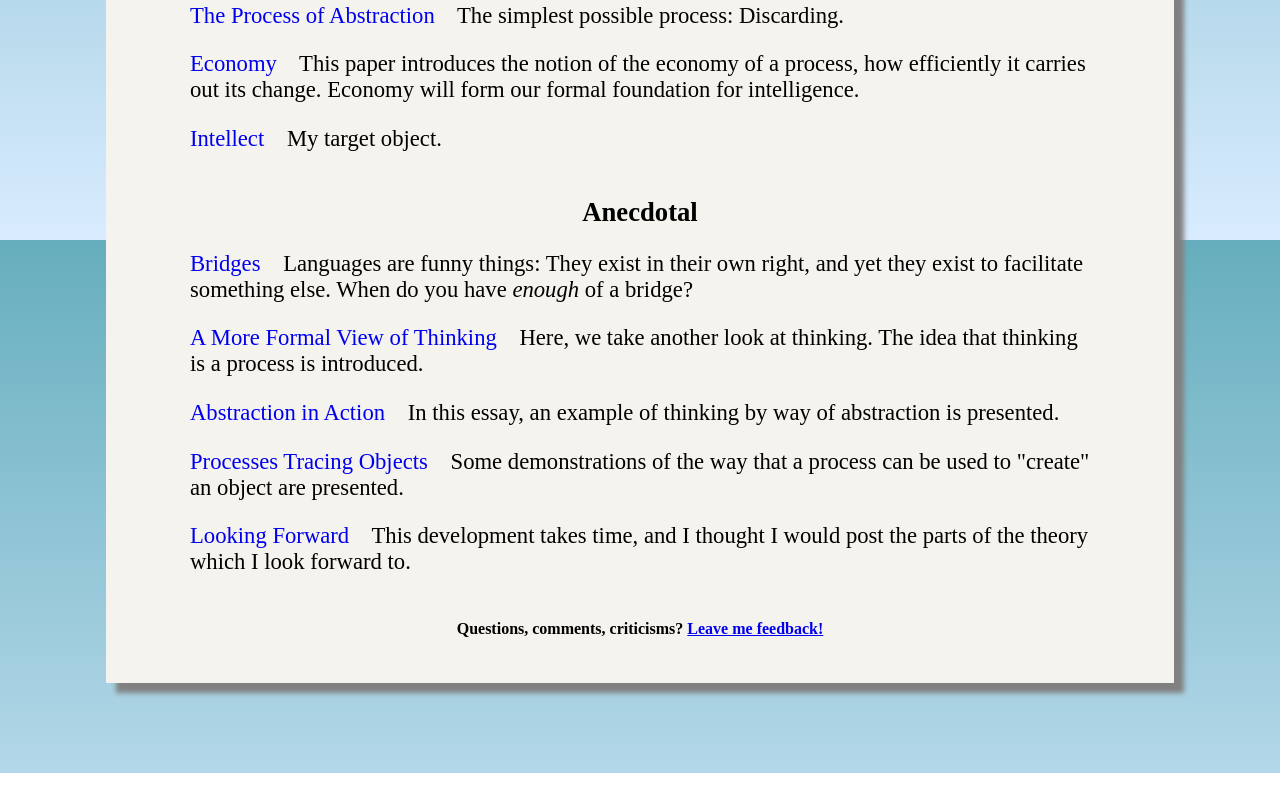
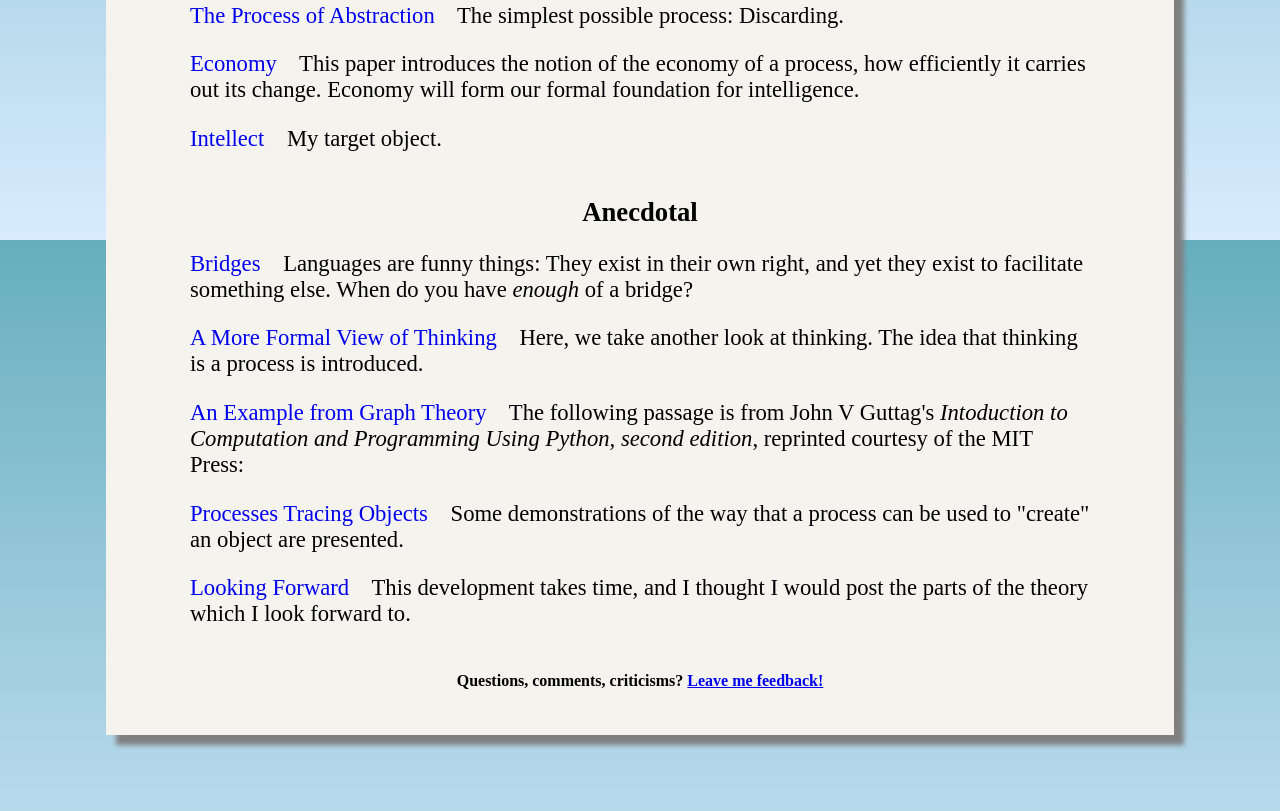
Before and after one commit to josh-59/big-idea, a plain HTML site: page processes/index.html in a window 1280 px wide. Shown: the part 560-1371 px from the top of the page. Before the commit the page ends 1333 px from the top, so only its background shows below. Drawn offline with Linux system fonts and the light colour scheme.

Commit message:
Renamed file

```diff
--- a/processes/index.html
+++ b/processes/index.html
@@ -88,9 +88,11 @@
 	</p>
 
 	<p>
-		<a href="abstraction_in_action.html"> Abstraction in Action </a> &ensp;
-		In this essay, an example of thinking by way of
-		abstraction is presented.
+		<a href="an-example-from-graph-theory.html"> An Example from Graph Theory </a> &ensp;
+      The following passage is from John V Guttag's
+	  <i>Intoduction to Computation and Programming Using Python, second edition</i>,
+	  reprinted courtesy of the MIT Press:
+
 	</p>
 
 	<p>
```
